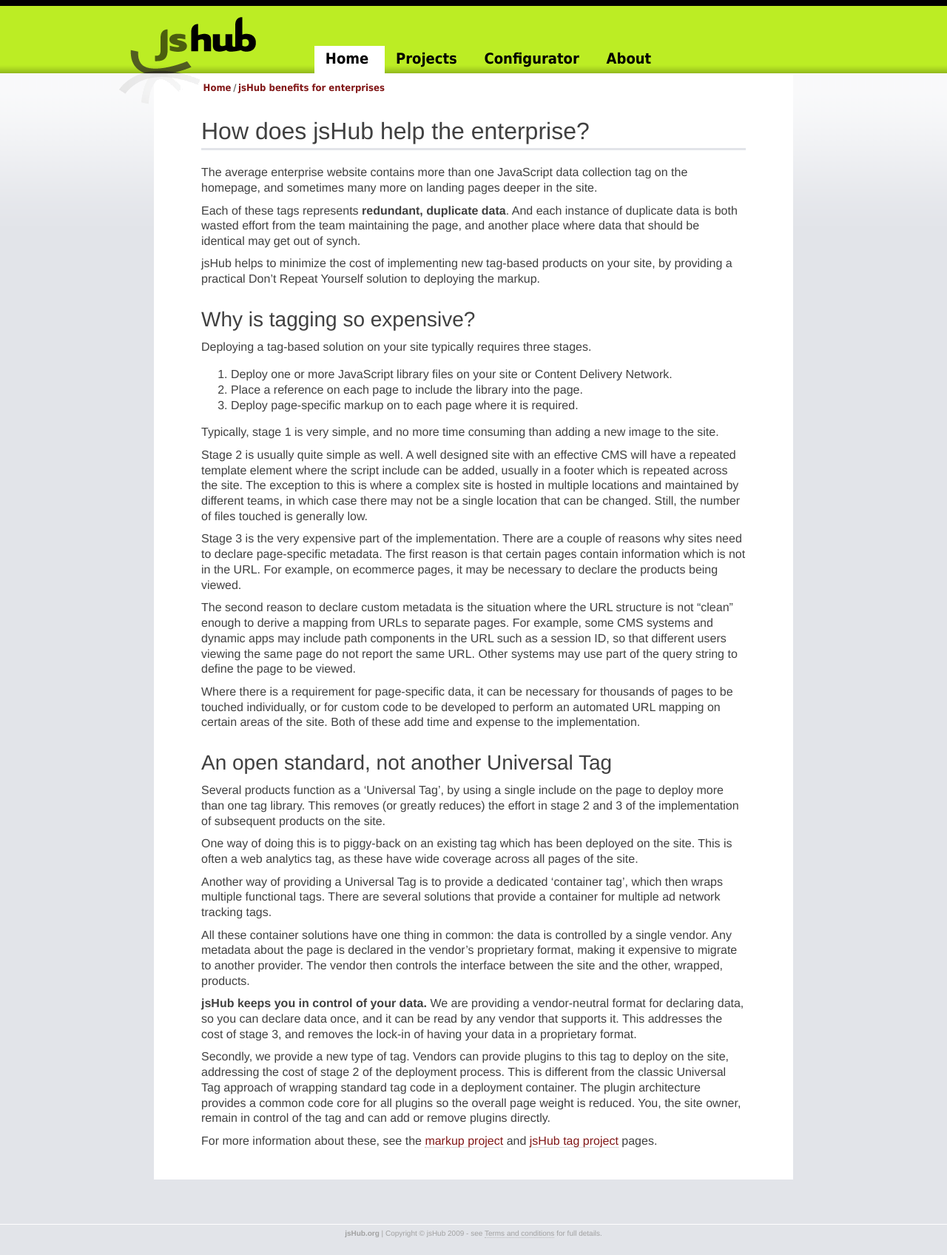
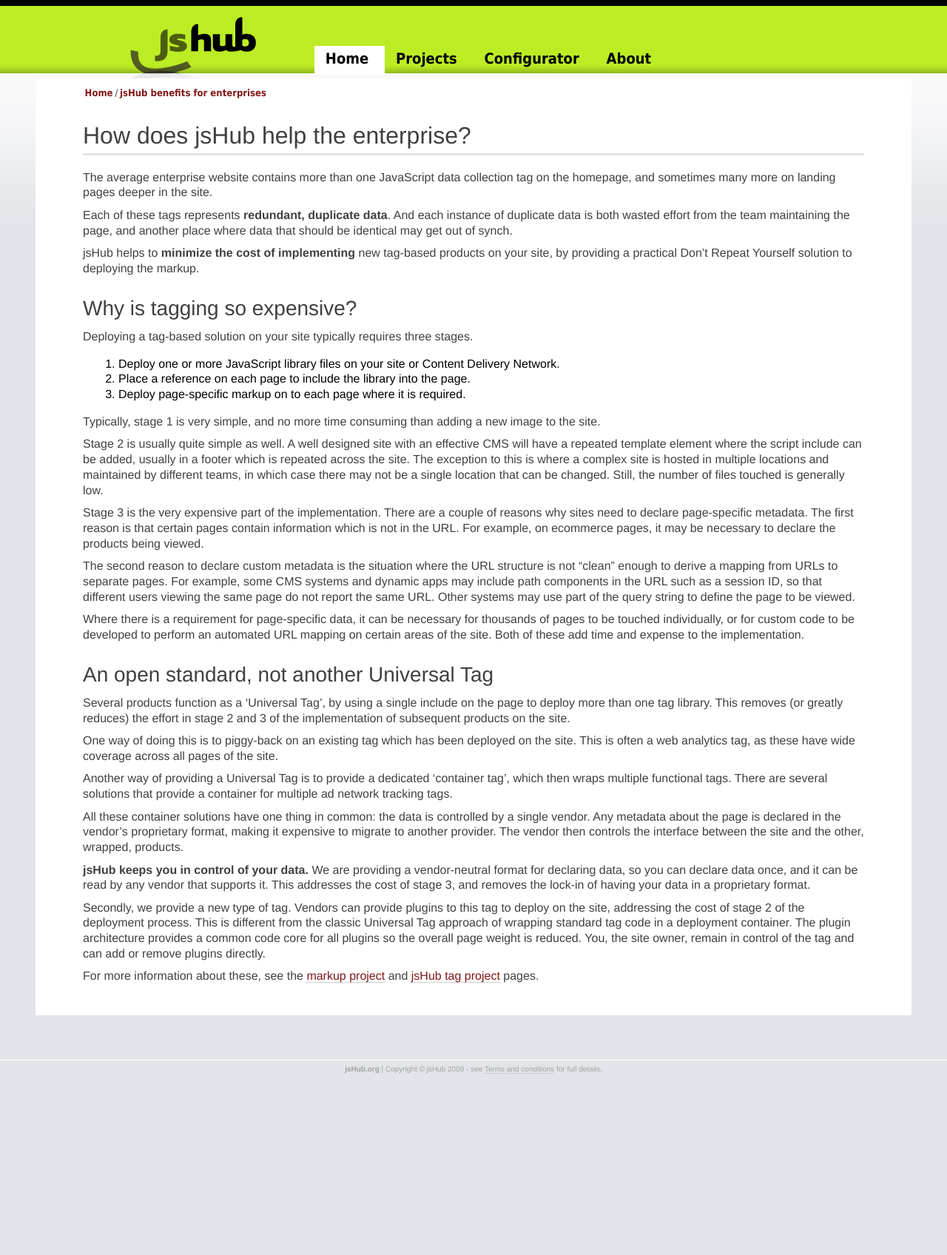
Before and after one commit to jshub/jshub.github.com, a Jekyll site: the page built from enterprise/index.markdown, in a window 1280 px wide. Shown: the whole page at 74% size. Built offline with Jekyll 4.4.1, drawn with Linux system fonts in a browser that asks for light colours; after the commit the page ends 1474 px from its top, so only the background shows below that.

Commit message:
Simplify pages under home tab

```diff
--- a/_includes/banner.html
+++ b/_includes/banner.html
@@ -12,7 +12,7 @@
 
 <div id="sitenav" class="nav">
   <ul>
-    <li class="first {% if page.tab == "home" %} active {% endif %}">
+    <li class="first {% if page.layout == "home" %} active {% endif %}">
       <a title="Back home" href="/">Home</a>
     </li>
     <!--
@@ -20,7 +20,7 @@
       <a title="Blog" href="/blog/">Blog</a>
     </li>
     -->
-    <li class="{% if page.layout == "projects" and page.tab != "home" %} active {% endif %}">
+    <li class="{% if page.layout == "projects" %} active {% endif %}">
       <a title="projects" href="/projects/">Projects</a>
     </li>
     <li>
--- /dev/null
+++ b/_layouts/home.html
@@ -0,0 +1,28 @@
+<!DOCTYPE HTML PUBLIC "-//W3C//DTD HTML 4.01//EN"
+        "http://www.w3.org/TR/html4/strict.dtd">
+<html>
+<head>
+	<title>{{ page.title }} - jsHub</title>
+  {% include stylesheets.html %}
+</head>
+<body class="wiki">
+
+{% if page.ribbon %}
+  <a href="http://github.com/jshub/jshub-core/tree/master"><img style="position: absolute; top: 0; right: 0; border: 0;" src="http://s3.amazonaws.com/github/ribbons/forkme_right_orange_ff7600.png" alt="Fork me on GitHub" /></a>
+{% endif %}
+
+{% include banner.html %}
+
+<div id="mainnav" class="nav"></div>
+<div id="main">
+  <div id="content" class="wiki">
+    <div class="wikipage searchable">
+      {{ content }}
+    </div>
+  </div>
+</div>
+
+{% include footer.html %}
+
+</body>
+</html>
--- a/enterprises/index.markdown
+++ b/enterprise/index.markdown
@@ -1,13 +1,12 @@
 ---
-layout: projects
+layout: home
 title: Enterprises
-tab: home
 ---
 
 <p class="path noprint">
   <a class="pathentry" href="/">Home</a>
   <span class="pathentry sep">/</span>
-  <a class="pathentry" href="/enterprises/">jsHub benefits for enterprises</a>
+  <a class="pathentry" href="/enterprise/">jsHub benefits for enterprises</a>
   <br style="clear: both" />
 </p>
 
@@ -17,7 +16,7 @@
 
 Each of these tags represents **redundant, duplicate data**. And each instance of duplicate data is both wasted effort from the team maintaining the page, and another place where data that should be identical may get out of synch.
 
-jsHub helps to minimize the cost of implementing new tag-based products on your site, by providing a practical Don't Repeat Yourself solution to deploying the markup.
+jsHub helps to **minimize the cost of implementing** new tag-based products on your site, by providing a practical Don't Repeat Yourself solution to deploying the markup.
 
 ## Why is tagging so expensive? ##
 
--- a/hPage/index.markdown
+++ b/hPage/index.markdown
@@ -1,7 +1,6 @@
 ---
-layout: projects
+layout: home
 title: hPage microformat specification
-tab: home
 ---
 
 <p class="path noprint">
--- a/standards/index.markdown
+++ b/standards/index.markdown
@@ -1,7 +1,6 @@
 ---
-layout: projects
+layout: home
 title: Markup standards
-tab: home
 ---
 
 <p class="path noprint">
```
Also changed, not shown: about/index.markdown (+11 -1 lines).
